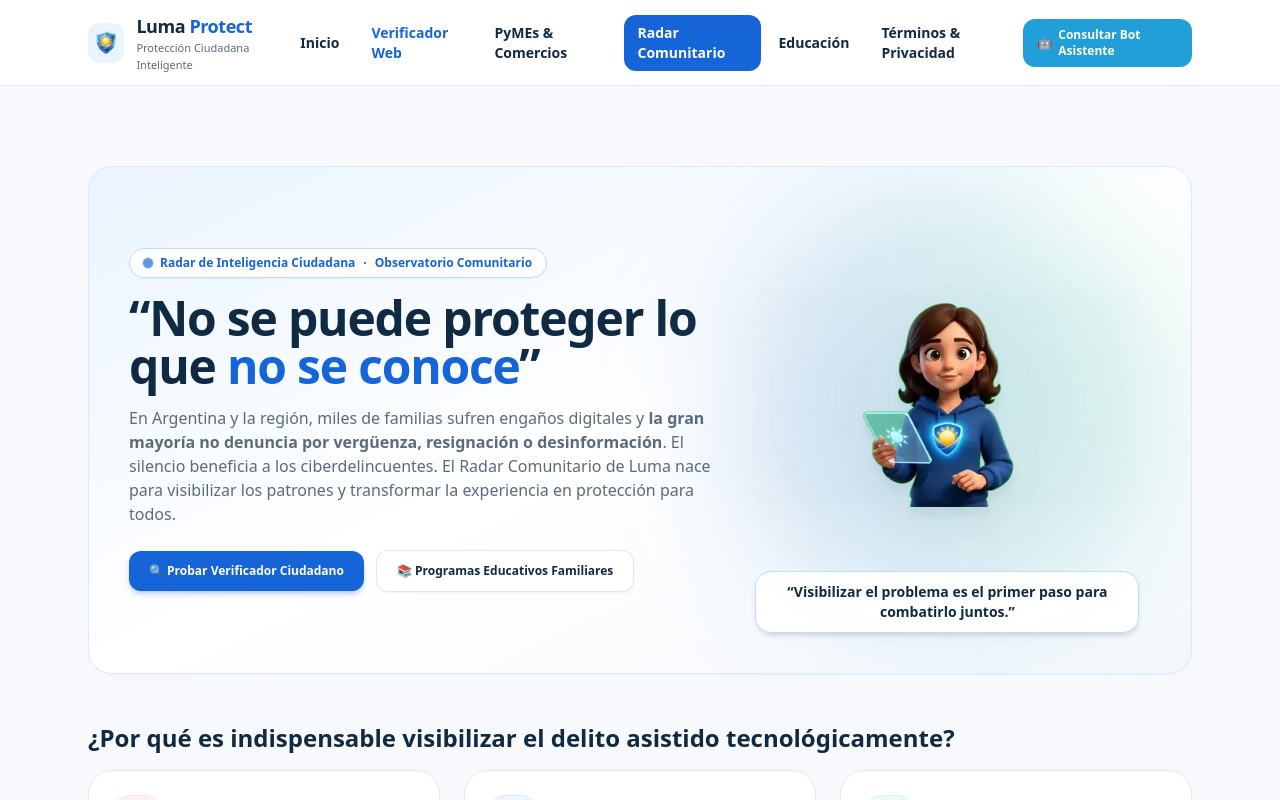
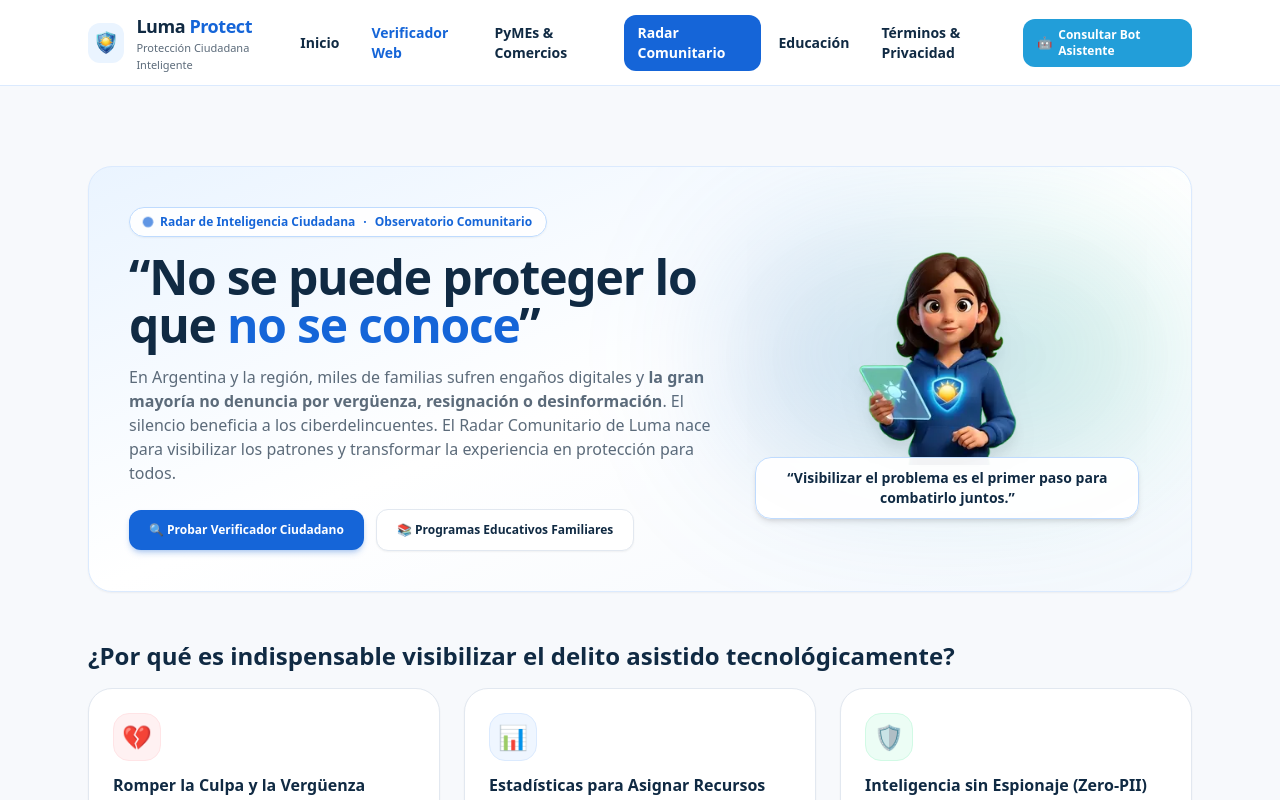
Before and after one commit to Cristianmgon/luma-citizen-web, a Next.js app: page /radar in a window 1280 px wide. Shown: the top 800 px of the page. Built offline with nearby package versions, Linux system fonts and the light colour scheme.

Commit message:
fix(radar): remove square container letterboxing so dialog bubble sits directly under Luma avatar

```diff
--- a/src/app/radar/page.tsx
+++ b/src/app/radar/page.tsx
@@ -117,15 +117,15 @@
           </div>
 
           <div className="flex flex-col items-center justify-center lg:col-span-5">
-            <div className="relative mx-auto h-84 w-84 sm:h-96 sm:w-96 drop-shadow-xl flex items-center justify-center">
+            <div className="relative mx-auto w-full max-w-[340px] sm:max-w-[400px] drop-shadow-xl flex items-center justify-center">
               <div className="absolute inset-0 rounded-full bg-gradient-to-r from-lumaBlue/20 to-emerald-400/20 blur-3xl scale-110 pointer-events-none" />
               <LumaCuidadoraAvatar
                 alt="Luma Protegiendo a la Comunidad"
-                className="relative z-10 h-full w-full object-contain"
+                className="relative z-10 w-full h-auto object-contain"
                 loopIntervalSeconds={16}
               />
             </div>
-            <div className="-mt-3 sm:-mt-5 relative z-20 rounded-2xl border border-blue-200 bg-white/95 backdrop-blur-xs px-4 py-2.5 text-center text-xs sm:text-sm font-semibold text-lumaText shadow-md max-w-sm">
+            <div className="-mt-1 sm:-mt-2 relative z-20 rounded-2xl border border-blue-200 bg-white/95 backdrop-blur-xs px-4 py-2.5 text-center text-xs sm:text-sm font-semibold text-lumaText shadow-md max-w-sm">
               &ldquo;Visibilizar el problema es el primer paso para combatirlo juntos.&rdquo;
             </div>
           </div>
```
